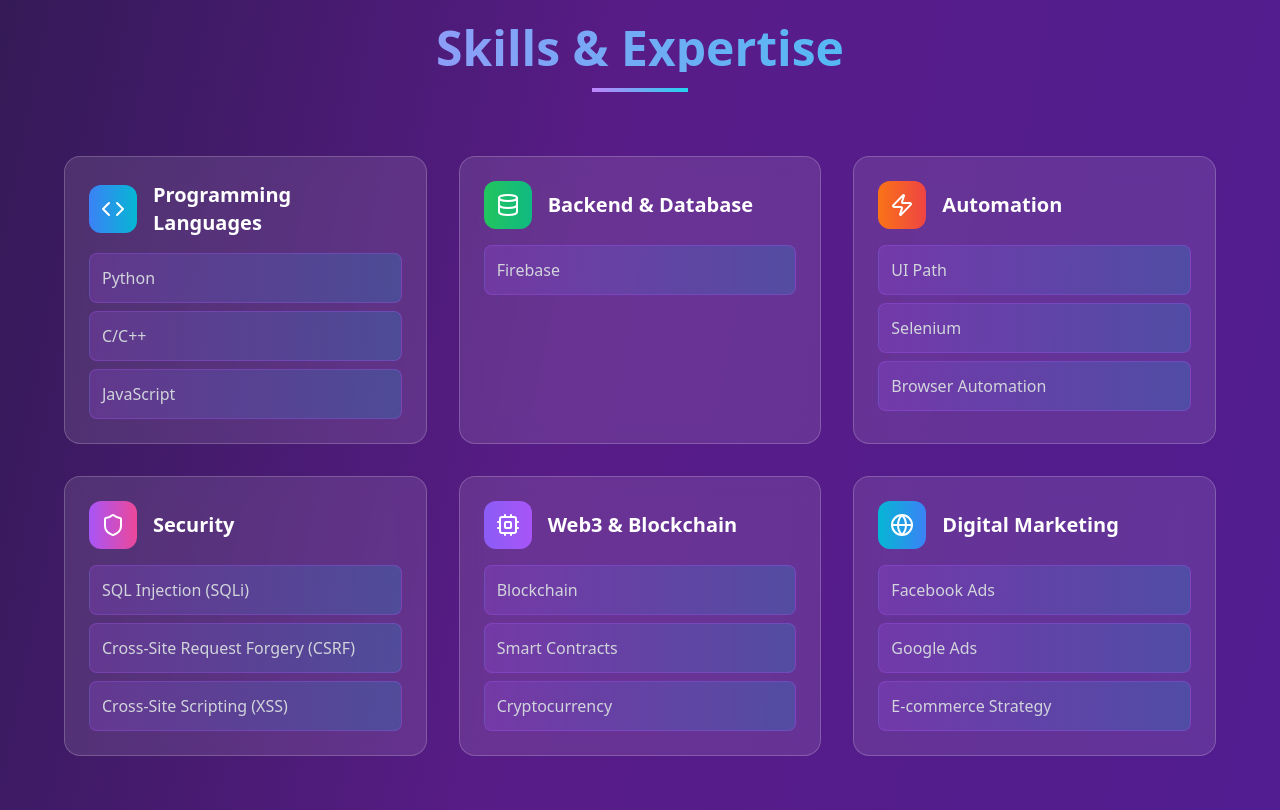
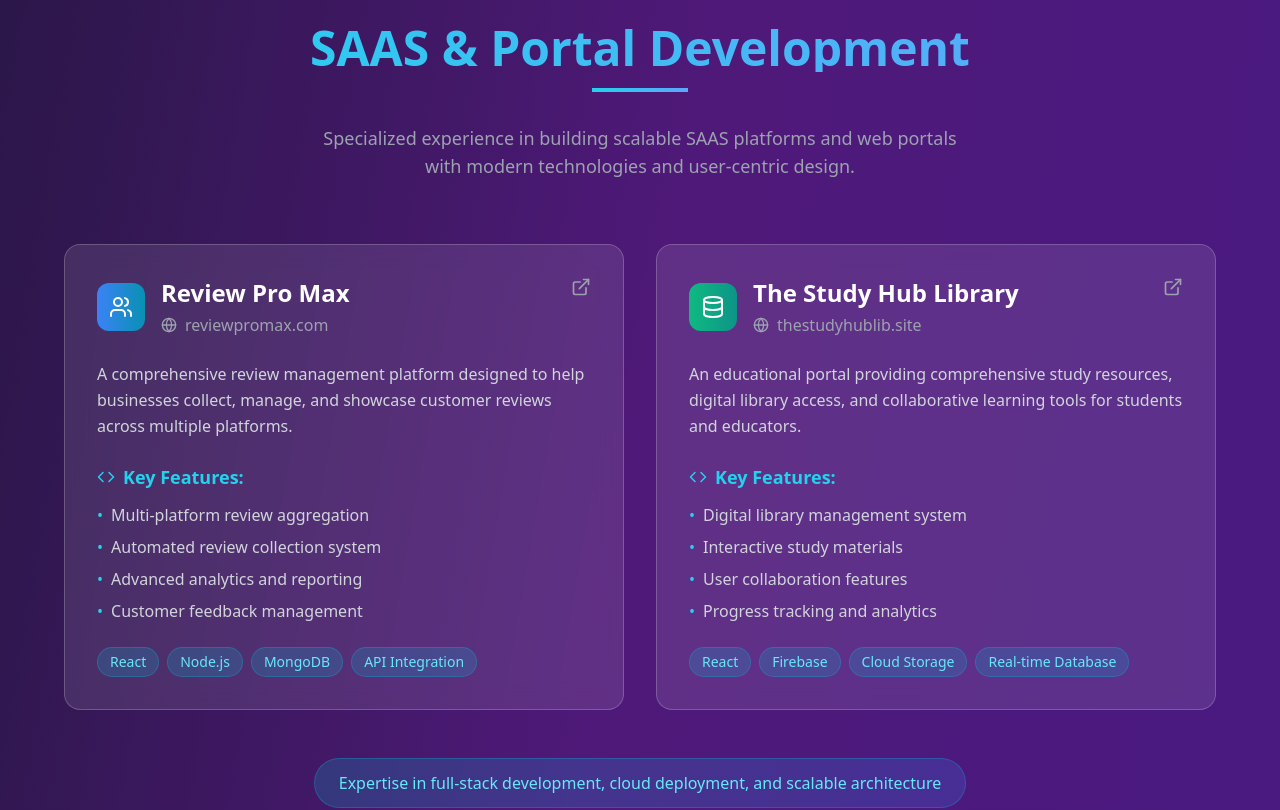
Before and after one commit to Destroyerg0d/cool-resume-website-vibes, a React (Vite) app: page / in a window 1280 px wide. Shown: the part 3220-4030 px from the top of the page. Built offline with nearby package versions, Linux system fonts and the light colour scheme.

Commit message:
Add project experience
Add a new project experience related to SAAS models and portals, referencing Reviewpromax.com and thestudyhublib.site.

```diff
--- /dev/null
+++ b/src/components/SaasPortals.tsx
@@ -0,0 +1,126 @@
+
+import React from 'react';
+import { ExternalLink, Globe, Code, Database, Users } from 'lucide-react';
+
+const SaasPortals = () => {
+  const portals = [
+    {
+      title: "Review Pro Max",
+      url: "reviewpromax.com",
+      description: "A comprehensive review management platform designed to help businesses collect, manage, and showcase customer reviews across multiple platforms.",
+      features: [
+        "Multi-platform review aggregation",
+        "Automated review collection system",
+        "Advanced analytics and reporting",
+        "Customer feedback management"
+      ],
+      tech: ["React", "Node.js", "MongoDB", "API Integration"],
+      icon: <Users className="w-6 h-6" />,
+      gradient: "from-blue-500 to-cyan-600"
+    },
+    {
+      title: "The Study Hub Library",
+      url: "thestudyhublib.site",
+      description: "An educational portal providing comprehensive study resources, digital library access, and collaborative learning tools for students and educators.",
+      features: [
+        "Digital library management system",
+        "Interactive study materials",
+        "User collaboration features",
+        "Progress tracking and analytics"
+      ],
+      tech: ["React", "Firebase", "Cloud Storage", "Real-time Database"],
+      icon: <Database className="w-6 h-6" />,
+      gradient: "from-emerald-500 to-teal-600"
+    }
+  ];
+
+  return (
+    <section id="saas-portals" className="py-20 px-4 bg-black/10">
+      <div className="max-w-6xl mx-auto">
+        <div className="text-center mb-16">
+          <h2 className="text-4xl md:text-5xl font-bold mb-4 bg-gradient-to-r from-cyan-400 to-blue-400 bg-clip-text text-transparent">
+            SAAS & Portal Development
+          </h2>
+          <div className="w-24 h-1 bg-gradient-to-r from-cyan-400 to-blue-400 mx-auto mb-8"></div>
+          <p className="text-gray-400 text-lg max-w-2xl mx-auto">
+            Specialized experience in building scalable SAAS platforms and web portals with modern technologies and user-centric design.
+          </p>
+        </div>
+
+        <div className="grid md:grid-cols-1 lg:grid-cols-2 gap-8">
+          {portals.map((portal, index) => (
+            <div
+              key={index}
+              className="bg-white/10 backdrop-blur-md rounded-2xl p-8 hover:bg-white/20 transition-all duration-300 hover:scale-105 border border-white/20 group"
+            >
+              <div className="flex items-start justify-between mb-6">
+                <div className="flex items-center space-x-4">
+                  <div className={`p-3 rounded-xl bg-gradient-to-r ${portal.gradient} text-white`}>
+                    {portal.icon}
+                  </div>
+                  <div>
+                    <h3 className="text-2xl font-bold text-white group-hover:text-cyan-400 transition-colors">
+                      {portal.title}
+                    </h3>
+                    <div className="flex items-center text-gray-400 mt-1">
+                      <Globe size={16} className="mr-2" />
+                      <span>{portal.url}</span>
+                    </div>
+                  </div>
+                </div>
+                <a
+                  href={`https://${portal.url}`}
+                  target="_blank"
+                  rel="noopener noreferrer"
+                  className="text-gray-400 hover:text-cyan-400 transition-colors"
+                >
+                  <ExternalLink size={20} />
+                </a>
+              </div>
+
+              <p className="text-gray-300 mb-6 leading-relaxed">
+                {portal.description}
+              </p>
+
+              <div className="mb-6">
+                <h4 className="text-lg font-semibold text-cyan-400 mb-3 flex items-center">
+                  <Code size={18} className="mr-2" />
+                  Key Features:
+                </h4>
+                <ul className="space-y-2">
+                  {portal.features.map((feature, idx) => (
+                    <li key={idx} className="text-gray-300 flex items-start">
+                      <span className="text-cyan-400 mr-2">•</span>
+                      {feature}
+                    </li>
+                  ))}
+                </ul>
+              </div>
+
+              <div className="flex flex-wrap gap-2">
+                {portal.tech.map((tech, idx) => (
+                  <span
+                    key={idx}
+                    className="px-3 py-1 bg-cyan-500/20 text-cyan-300 rounded-full text-sm border border-cyan-500/30"
+                  >
+                    {tech}
+                  </span>
+                ))}
+              </div>
+            </div>
+          ))}
+        </div>
+
+        <div className="text-center mt-12">
+          <div className="inline-flex items-center px-6 py-3 bg-gradient-to-r from-cyan-500/20 to-blue-500/20 rounded-full border border-cyan-500/30">
+            <span className="text-cyan-300 font-medium">
+              Expertise in full-stack development, cloud deployment, and scalable architecture
+            </span>
+          </div>
+        </div>
+      </div>
+    </section>
+  );
+};
+
+export default SaasPortals;
--- a/src/pages/Index.tsx
+++ b/src/pages/Index.tsx
@@ -4,6 +4,7 @@ import Hero from '../components/Hero';
 import About from '../components/About';
 import Projects from '../components/Projects';
 import Skills from '../components/Skills';
+import SaasPortals from '../components/SaasPortals';
 import Hackathons from '../components/Hackathons';
 import Contact from '../components/Contact';
 import Navigation from '../components/Navigation';
@@ -15,6 +16,7 @@ const Index = () => {
       <Hero />
       <About />
       <Projects />
+      <SaasPortals />
       <Skills />
       <Hackathons />
       <Contact />
```
